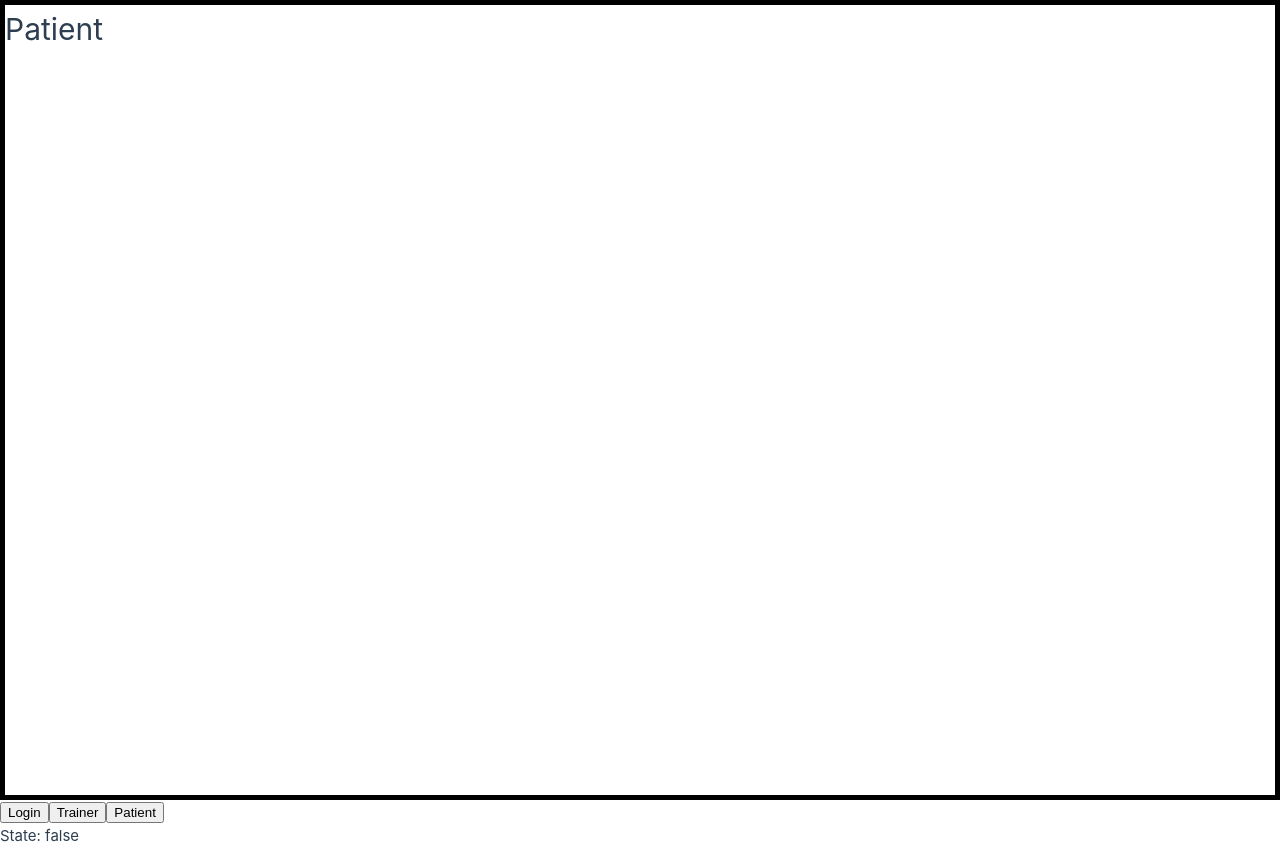
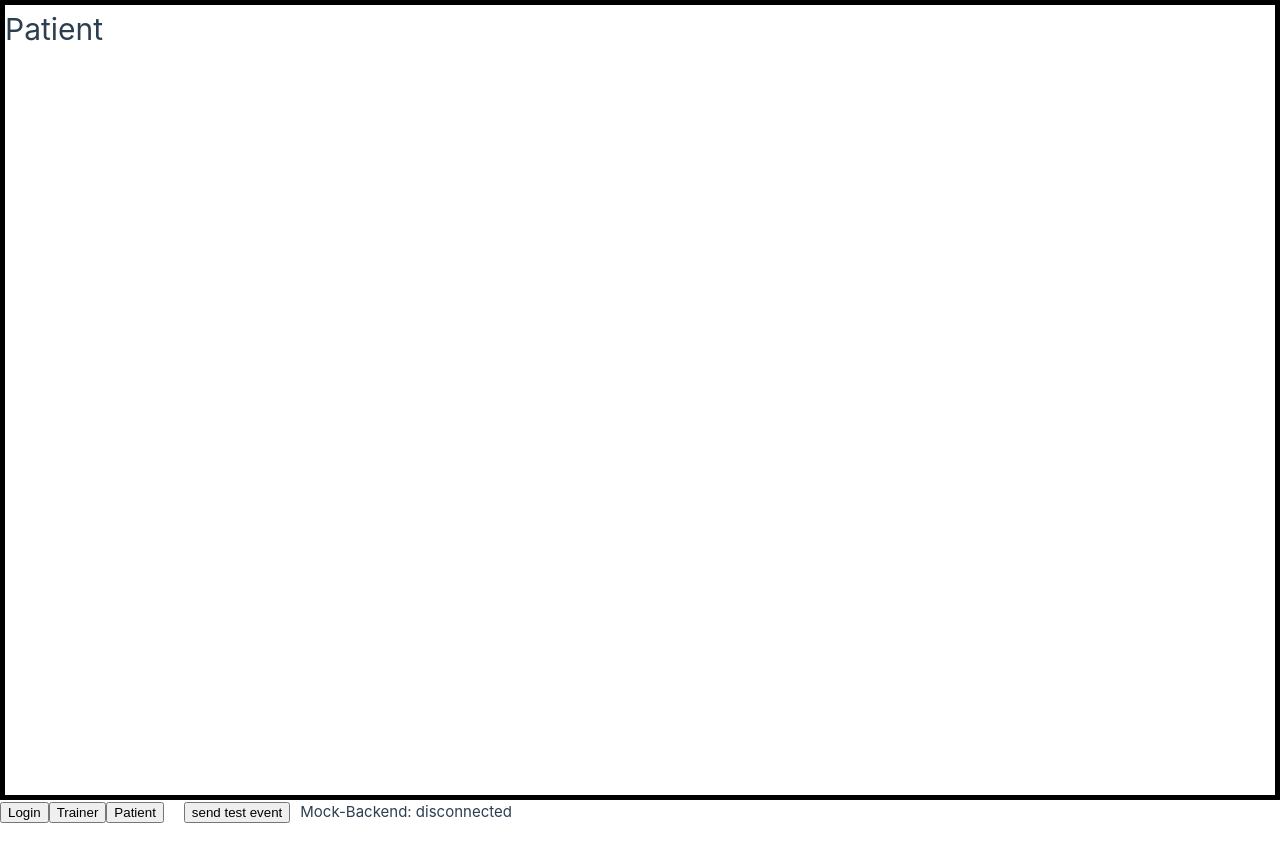
Before and after one commit to hpi-sam/dps.training_k, a Vue app in the folder frontend/: page / in a window 1280 px wide. After the commit the page ends 824 px from the top, so only its background shows below. Built offline with nearby package versions, Linux system fonts and the light colour scheme; no server answers.

Commit message:
#14: added test event in dummy backend and pass-through logic in mock backend

```diff
--- a/frontend/src/App.vue
+++ b/frontend/src/App.vue
@@ -3,7 +3,7 @@ import {computed, ref} from 'vue'
 import ModuleLogin from '@/components/ModuleLogin.vue'
 import ModuleTrainer from '@/components/ModuleTrainer.vue'
 import ModulePatient from '@/components/ModulePatient.vue'
-import {state} from "@/socket.js";
+import {socket, state} from "@/socket.js";
 
 const modules = {
   ModuleLogin,
@@ -13,8 +13,9 @@ const modules = {
 
 const currentModule = ref('ModulePatient')
 
-const connectionState = computed(() => state.connected)
+const connectionState = computed(() => state.connected ? "connected" : "disconnected")
 </script>
+
 
 <template>
   <main>
@@ -30,6 +31,22 @@ const connectionState = computed(() => state.connected)
     <button @click="currentModule='ModulePatient'">
       Patient
     </button>
+    <button id="test-button" @click="socket.emit('test')">
+      send test event
+    </button>
+    <p>Mock-Backend: {{ connectionState }}</p>
   </div>
-  <p>State: {{ connectionState }}</p>
 </template>
+
+
+<style scoped>
+#dev-bar {
+  display: flex;
+  align-items: center;
+}
+
+#test-button {
+  margin-left: 20px;
+  margin-right: 10px;
+}
+</style>
--- a/frontend/src/socket.js
+++ b/frontend/src/socket.js
@@ -16,3 +16,7 @@ socket.on("disconnect", () => {
     state.connected = false;
     console.log("Server disconnected");
 });
+
+socket.on("test", (arg) => {
+    console.log(arg);
+});
```
Also changed, not shown: 2 other files (tests, documents, lock files or other folders).
